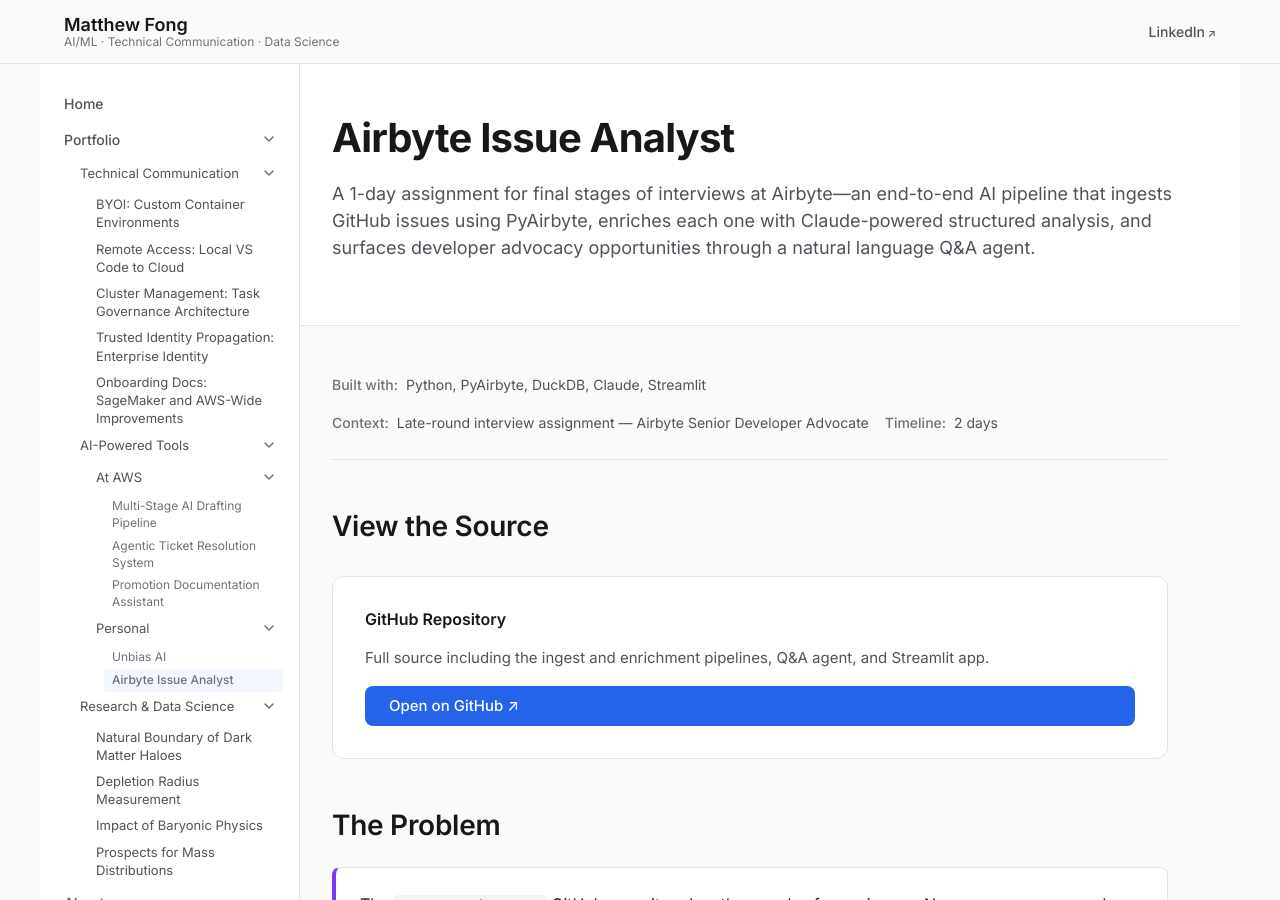
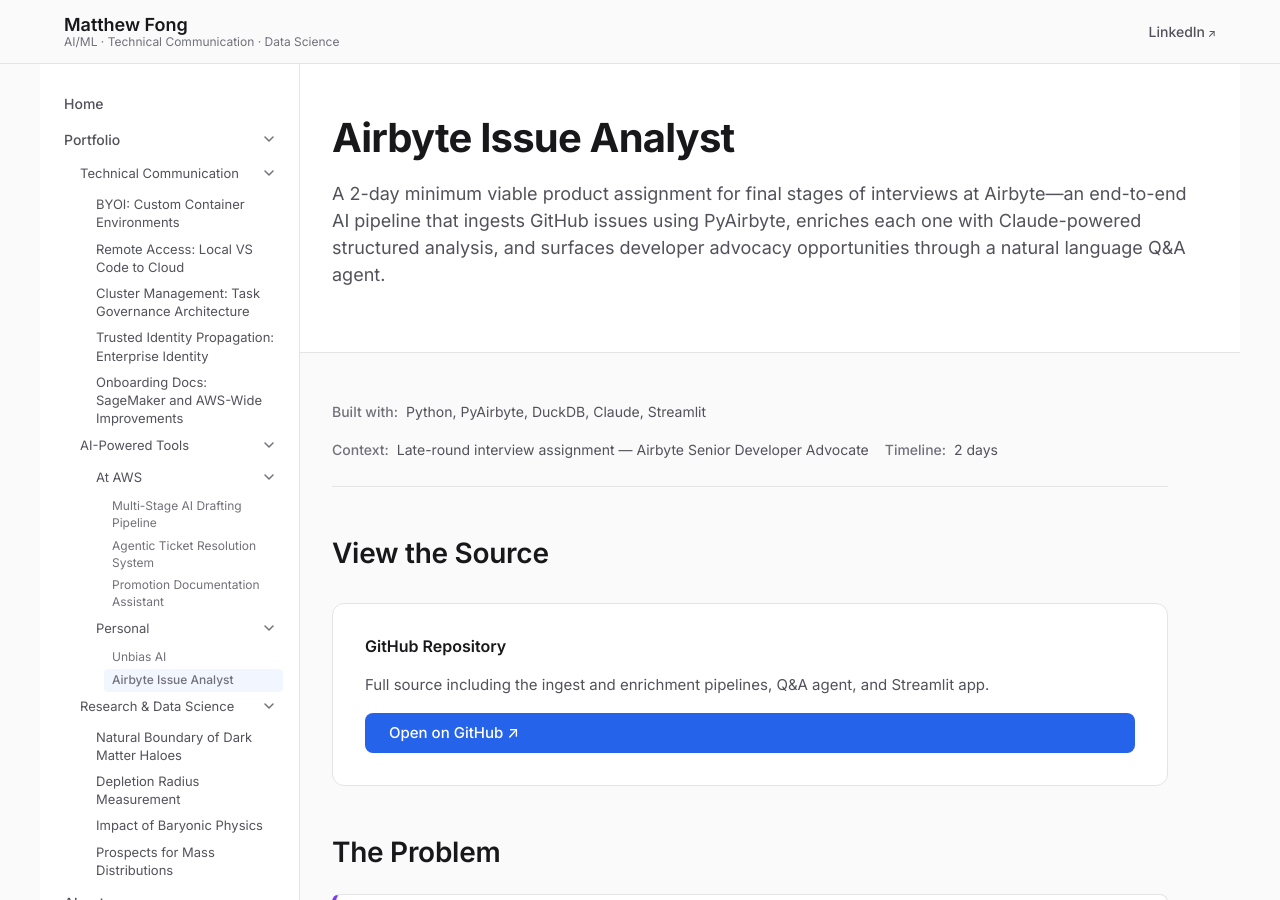
Before and after one commit to mfong955/portfolio, a Jekyll site: the page built from samples/airbyte-dev-adv.html, in a window 1280 px wide and 900 px high. Built offline with Jekyll 4.4.1, drawn with Linux system fonts in a browser that asks for light colours.

Commit message:
update description

```diff
--- a/samples/airbyte-dev-adv.html
+++ b/samples/airbyte-dev-adv.html
@@ -8,7 +8,7 @@
   <div class="page-hero-content">
     <h1>Airbyte Issue Analyst</h1>
     <p class="lead">
-      A 1-day assignment for final stages of interviews at Airbyte&mdash;an
+      A 2-day minimum viable product assignment for final stages of interviews at Airbyte&mdash;an
       end-to-end AI pipeline that ingests GitHub issues using PyAirbyte, enriches each one
       with Claude-powered structured analysis, and surfaces developer advocacy opportunities
       through a natural language Q&amp;A agent.
```
